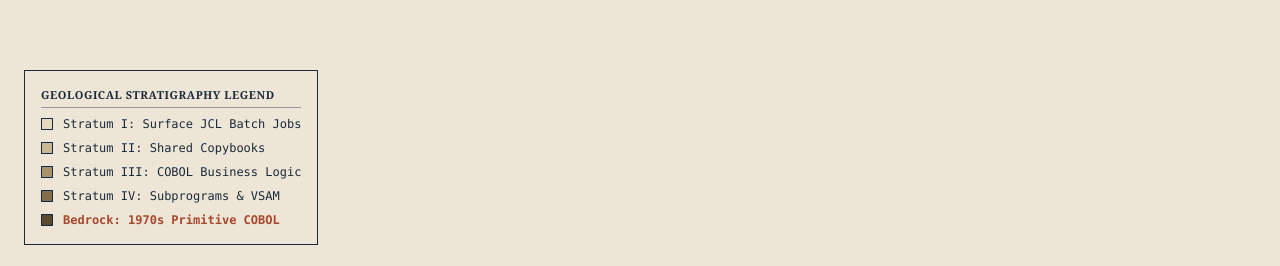
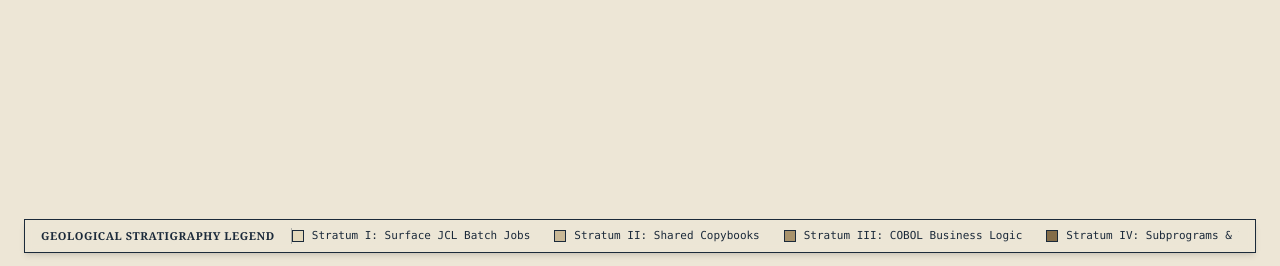
Before and after one commit to H8rsh100/Monolith, a React (Vite) app in the folder frontend/: page / in a window 1280 px wide. Shown: the part 531-797 px from the top of the page. Built offline with nearby package versions, Linux system fonts and the light colour scheme; no server answers.

Commit message:
fix(frontend): transform stratigraphy legend into horizontal bottom bar to eliminate vertical overlaps

```diff
--- a/frontend/src/components/StrataGraphView.tsx
+++ b/frontend/src/components/StrataGraphView.tsx
@@ -86,23 +86,23 @@ const StrataContent: React.FC<StrataGraphViewProps> = ({ graphData, onSelectProg
     const pname = (n.data?.name || n.id || '').toUpperCase();
     const risk = typeof n.data?.riskScore === 'number' ? n.data.riskScore : 0;
 
-    let depthY = 400; // Default Mid Stratum
+    let depthY = 380; // Default Mid Stratum
     let colX = 100 + (idx % 4) * 260;
 
     if (nodeType === 'jcl_job') {
-      depthY = 60; // Surface Stratum (#E4D9BC)
+      depthY = 50; // Surface Stratum (#E4D9BC)
       colX = 200 + (idx % 2) * 350;
     } else if (nodeType === 'copybook') {
-      depthY = 220; // Upper Stratum (#C9B896)
+      depthY = 200; // Upper Stratum (#C9B896)
       colX = 120 + (idx % 3) * 280;
     } else if (nodeType === 'file') {
-      depthY = 560; // Deep Stratum (#846D49)
+      depthY = 510; // Deep Stratum (#846D49)
       colX = 140 + (idx % 3) * 300;
     } else if (pname.includes('ACCT') || risk >= 45) {
-      depthY = 720; // Bedrock Core (#5C4A30) - Oldest 1970s COBOL
+      depthY = 660; // Bedrock Core (#5C4A30) - Oldest 1970s COBOL
       colX = 220 + (idx % 2) * 360;
     } else {
-      depthY = 390; // Mid Stratum (#A8926B)
+      depthY = 370; // Mid Stratum (#A8926B)
       colX = 150 + (idx % 3) * 290;
     }
 
@@ -131,7 +131,7 @@ const StrataContent: React.FC<StrataGraphViewProps> = ({ graphData, onSelectProg
 
   useEffect(() => {
     const timer = setTimeout(() => {
-      fitView({ padding: 0.2, duration: 400 });
+      fitView({ padding: 0.25, duration: 400 });
     }, 200);
     return () => clearTimeout(timer);
   }, [fitView, nodes.length]);
@@ -159,19 +159,19 @@ const StrataContent: React.FC<StrataGraphViewProps> = ({ graphData, onSelectProg
 
       {/* Stratigraphy Background Layers (Surface to Bedrock) */}
       <div className="absolute inset-0 pointer-events-none flex flex-col font-mono text-[11px] font-bold text-[#1B2A3A]/40 uppercase">
-        <div className="h-[180px] bg-[#E4D9BC]/50 border-b border-[#1B2A3A]/20 px-6 py-2 flex justify-between items-start">
+        <div className="h-[170px] bg-[#E4D9BC]/50 border-b border-[#1B2A3A]/20 px-6 py-2 flex justify-between items-start">
           <span>SURFACE STRATUM // MODERN INTEGRATION & JCL JOBS (Depth: 0m - 150m)</span>
           <span>STRATUM I</span>
         </div>
-        <div className="h-[170px] bg-[#C9B896]/40 border-b border-[#1B2A3A]/20 px-6 py-2 flex justify-between items-start">
+        <div className="h-[160px] bg-[#C9B896]/40 border-b border-[#1B2A3A]/20 px-6 py-2 flex justify-between items-start">
           <span>UPPER STRATUM // SHARED COPYBOOK LAYOUTS (Depth: 150m - 320m)</span>
           <span>STRATUM II</span>
         </div>
-        <div className="h-[170px] bg-[#A8926B]/30 border-b border-[#1B2A3A]/20 px-6 py-2 flex justify-between items-start">
+        <div className="h-[160px] bg-[#A8926B]/30 border-b border-[#1B2A3A]/20 px-6 py-2 flex justify-between items-start">
           <span>MID STRATUM // BUSINESS LOGIC & VSAM TARGETS (Depth: 320m - 500m)</span>
           <span>STRATUM III</span>
         </div>
-        <div className="h-[170px] bg-[#846D49]/25 border-b border-[#1B2A3A]/20 px-6 py-2 flex justify-between items-start">
+        <div className="h-[160px] bg-[#846D49]/25 border-b border-[#1B2A3A]/20 px-6 py-2 flex justify-between items-start">
           <span>DEEP STRATUM // SUBPROGRAM LOGIC & CALC ENGINES (Depth: 500m - 680m)</span>
           <span>STRATUM IV</span>
         </div>
@@ -187,10 +187,10 @@ const StrataContent: React.FC<StrataGraphViewProps> = ({ graphData, onSelectProg
           {/* Surface Contour Ring */}
           <path d="M 180 80 Q 400 40 650 90 T 1100 70 T 1400 100" />
           {/* Mid Layer Contour Rings */}
-          <ellipse cx="380" cy="400" rx="280" ry="120" />
-          <ellipse cx="980" cy="410" rx="300" ry="130" />
+          <ellipse cx="380" cy="380" rx="280" ry="110" />
+          <ellipse cx="980" cy="390" rx="300" ry="120" />
           {/* Bedrock Core Contour Ring */}
-          <ellipse cx="550" cy="740" rx="360" ry="100" stroke="#A8462E" strokeWidth="1.5" />
+          <ellipse cx="550" cy="680" rx="360" ry="90" stroke="#A8462E" strokeWidth="1.5" />
         </g>
       </svg>
 
@@ -224,7 +224,7 @@ const StrataContent: React.FC<StrataGraphViewProps> = ({ graphData, onSelectProg
           nodeTypes={nodeTypes}
           onNodeClick={handleNodeClick}
           fitView
-          fitViewOptions={{ padding: 0.2 }}
+          fitViewOptions={{ padding: 0.25 }}
           colorMode="light"
         >
           <Controls className="!bg-[#EDE6D6] !border-[#1B2A3A] !text-[#1B2A3A] !rounded-[2px] !shadow-none !top-6 !right-6 !left-auto !bottom-auto z-20" />
@@ -235,42 +235,49 @@ const StrataContent: React.FC<StrataGraphViewProps> = ({ graphData, onSelectProg
       {nodes.length > 0 && (
         <div className="absolute top-6 left-6 z-20 flex items-center gap-3 font-mono text-xs">
           <button
-            onClick={() => fitView({ padding: 0.2, duration: 400 })}
-            className="px-3.5 py-2 border border-[#1B2A3A] bg-[#EDE6D6] hover:bg-[#E4D9BC] text-[#1B2A3A] font-bold uppercase flex items-center gap-2"
+            onClick={() => fitView({ padding: 0.25, duration: 400 })}
+            className="px-3.5 py-2 border border-[#1B2A3A] bg-[#EDE6D6] hover:bg-[#E4D9BC] text-[#1B2A3A] font-bold uppercase flex items-center gap-2 shadow-sm"
           >
             <Maximize2 className="h-3.5 w-3.5" />
             [RECENTER SURVEY MAP]
           </button>
-          <div className="px-3.5 py-2 border border-[#1B2A3A] bg-[#E4D9BC] text-[#1B2A3A] font-bold">
+          <div className="px-3.5 py-2 border border-[#1B2A3A] bg-[#E4D9BC] text-[#1B2A3A] font-bold shadow-sm">
             EXCAVATION DEPTH: <span className="text-[#A8462E]">{excavationDepth * 10}m</span> | STRATA: <span className="text-[#1B2A3A]">5 LAYERS</span>
           </div>
         </div>
       )}
 
-      {/* Surveyor Field Legend (Bottom Left, Non-Overlapping) */}
-      <div className="absolute bottom-6 left-6 z-20 p-4 border border-[#1B2A3A] bg-[#EDE6D6] text-xs font-mono flex flex-col gap-2 min-w-[240px]">
-        <span className="font-serif font-bold text-[#1B2A3A] uppercase tracking-wider text-[11px] border-b border-[#1B2A3A]/40 pb-1">
+      {/* Sleek Horizontal Stratigraphy Legend Bar (Bottom Edge, Zero Overlap) */}
+      <div className="absolute bottom-4 left-6 right-6 z-20 px-4 py-2 border border-[#1B2A3A] bg-[#EDE6D6]/95 backdrop-blur-sm text-xs font-mono flex items-center justify-between shadow-md">
+        <span className="font-serif font-bold text-[#1B2A3A] uppercase text-[11px] tracking-wider shrink-0 pr-4 border-r border-[#1B2A3A]/30">
           Geological Stratigraphy Legend
         </span>
-        <div className="flex items-center gap-2.5">
+
+        <div className="flex items-center gap-6 overflow-x-auto text-[11px]">
+          <div className="flex items-center gap-2 shrink-0">
             <span className="w-3 h-3 bg-[#E4D9BC] border border-[#1B2A3A]"></span>
-          <span>Stratum I: Surface JCL Batch Jobs</span>
+            <span className="text-[#1B2A3A]">Stratum I: Surface JCL Batch Jobs</span>
           </div>
-        <div className="flex items-center gap-2.5">
+
+          <div className="flex items-center gap-2 shrink-0">
             <span className="w-3 h-3 bg-[#C9B896] border border-[#1B2A3A]"></span>
-          <span>Stratum II: Shared Copybooks</span>
+            <span className="text-[#1B2A3A]">Stratum II: Shared Copybooks</span>
           </div>
-        <div className="flex items-center gap-2.5">
+
+          <div className="flex items-center gap-2 shrink-0">
             <span className="w-3 h-3 bg-[#A8926B] border border-[#1B2A3A]"></span>
-          <span>Stratum III: COBOL Business Logic</span>
+            <span className="text-[#1B2A3A]">Stratum III: COBOL Business Logic</span>
           </div>
-        <div className="flex items-center gap-2.5">
+
+          <div className="flex items-center gap-2 shrink-0">
             <span className="w-3 h-3 bg-[#846D49] border border-[#1B2A3A]"></span>
-          <span>Stratum IV: Subprograms & VSAM</span>
+            <span className="text-[#1B2A3A]">Stratum IV: Subprograms & VSAM</span>
           </div>
-        <div className="flex items-center gap-2.5">
+
+          <div className="flex items-center gap-2 shrink-0">
             <span className="w-3 h-3 bg-[#5C4A30] border border-[#1B2A3A]"></span>
             <span className="text-[#A8462E] font-bold">Bedrock: 1970s Primitive COBOL</span>
+          </div>
         </div>
       </div>
 
```
Lines whose indentation alone changed are shown as unchanged.
